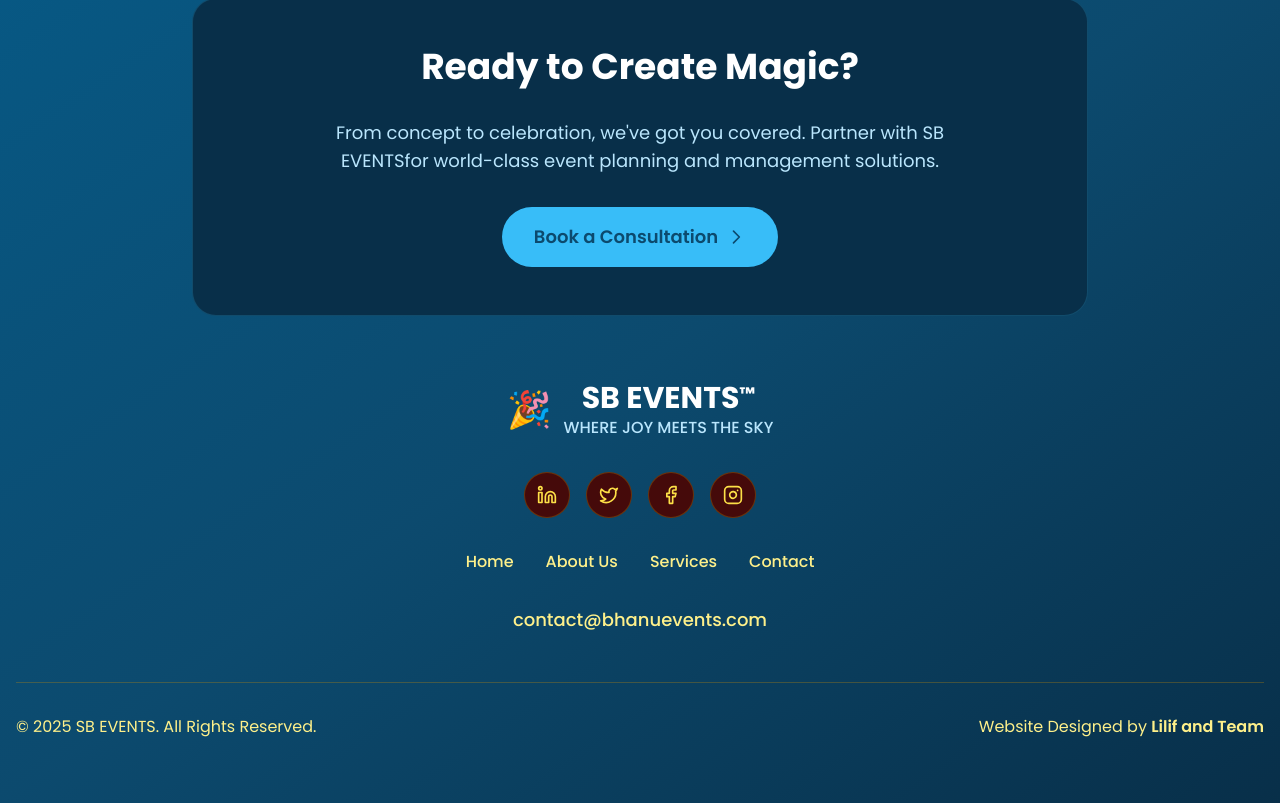
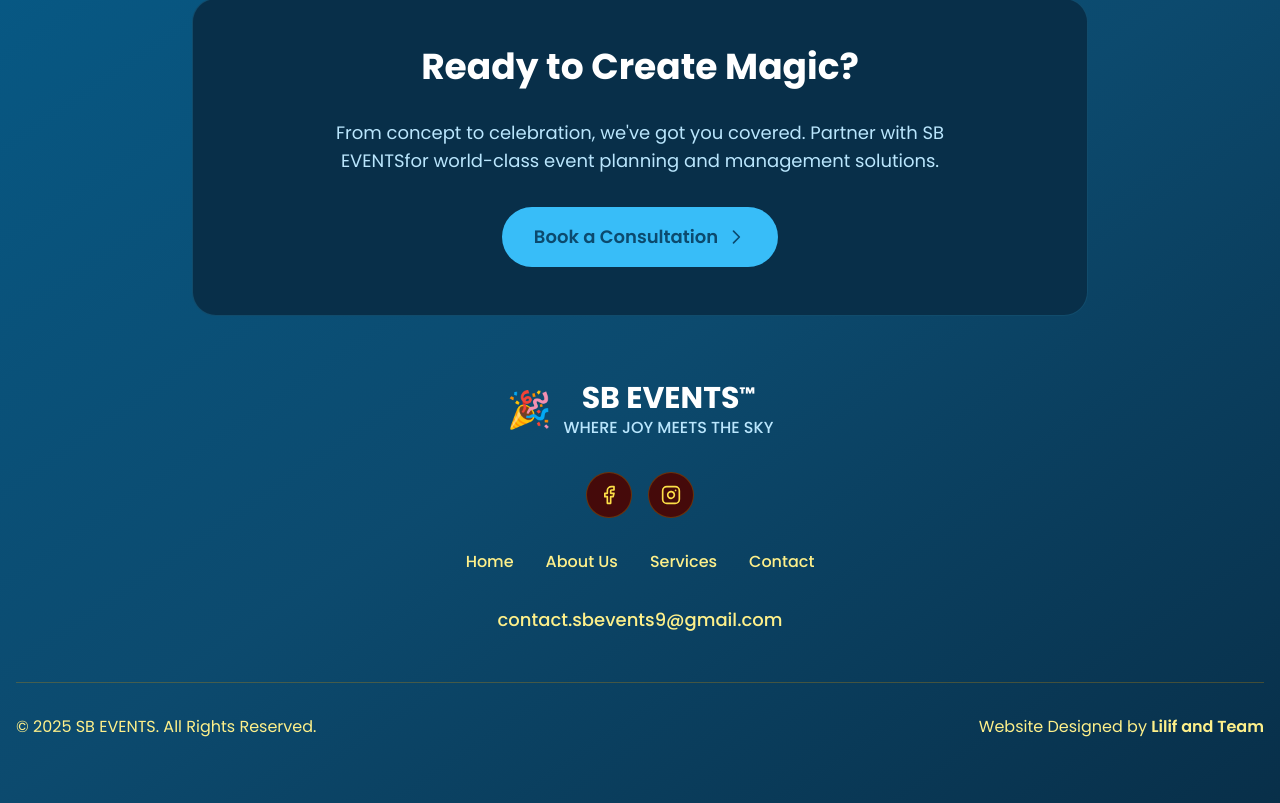
Before and after one commit to teamprojects2489-a11y/Bhanu, a React (Vite) app: page /gallery in a window 1280 px wide. Shown: the part 3051-3854 px from the top of the page. Built offline with nearby package versions, Linux system fonts and the light colour scheme.

Commit message:
new commits

```diff
--- a/src/components/CTASection.tsx
+++ b/src/components/CTASection.tsx
@@ -83,7 +83,7 @@ const CTASection: React.FC = () => {
             </motion.a>
 
             <motion.a
-              href="mailto:contact@bhanuevents.com?subject=Event%20Planning%20Inquiry"
+              href="mailto:contact.sbevents9@gmail.com?subject=Event%20Planning%20Inquiry"
               className="bg-gray-600 hover:bg-gray-500 px-8 py-4 rounded-full font-bold text-lg flex items-center space-x-3 transition-all duration-300 shadow-xl"
               whileHover={{ scale: 1.05, y: -2 }}
               whileTap={{ scale: 0.95 }}
--- a/src/components/ClientsCarousel.tsx
+++ b/src/components/ClientsCarousel.tsx
@@ -399,7 +399,7 @@ const ClientsCarousel: React.FC = () => {
                 📞 Let's Talk Business
               </motion.a>
               <motion.a
-                href="mailto:contact@bhanuevents.com"
+                href="mailto:contact.sbevents9@gmail.com"
                 className="bg-white text-purple-600 border-2 border-purple-500 px-8 py-4 rounded-full font-bold hover:bg-purple-50 transition-all duration-300 shadow-lg"
                 whileHover={{ scale: 1.05 }}
                 whileTap={{ scale: 0.95 }}
--- a/src/components/ContactSection.tsx
+++ b/src/components/ContactSection.tsx
@@ -113,7 +113,7 @@ Message: ${formData.message}`;
                 </div>
                 <div>
                   <p className="text-lg font-semibold">Email</p>
-                  <p className="text-purple-200">contact@bhanuevents.com</p>
+                  <p className="text-purple-200">contact.sbevents9@gmail.com</p>
                 </div>
               </div>
 
@@ -140,7 +140,7 @@ Message: ${formData.message}`;
               </a>
 
               <a
-                href="mailto:contact@bhanuevents.com?subject=Bhanu%20Events%20Inquiry"
+                href="mailto:?subject=Bhanu%20Events%20Inquiry"
                 className="block w-full bg-blue-500 hover:bg-blue-600 text-center py-3 px-6 rounded-full font-semibold transition-all duration-300 transform hover:scale-105"
               >
                 ✉️ Send Email
--- a/src/components/FAQSection.tsx
+++ b/src/components/FAQSection.tsx
@@ -15,8 +15,8 @@ const FAQSection: React.FC = () => {
       answer: "Our packages include venue decoration, activity coordination, entertainment arrangements, vendor management, timeline planning, and on-site event coordination. We customize each package based on your specific needs and budget requirements."
     },
     {
-      question: "Do you provide services outside Mumbai?",
-      answer: "Yes, we provide services in Mumbai and surrounding areas within a 100km radius. For locations outside our standard service area, additional travel charges may apply. We're happy to discuss destination events on a case-by-case basis."
+      question: "Do you provide services outside Banglore?",
+      answer: "Yes, we provide services in Banglore and surrounding areas. For locations outside our standard service area, additional travel charges may apply. We're happy to discuss destination events on a case-by-case basis."
     },
     {
       question: "Can you work within my budget?",
@@ -41,8 +41,13 @@ const FAQSection: React.FC = () => {
   ];
 
   const toggleFAQ = (index: number) => {
-    setOpenIndex(openIndex === index ? null : index);
+   setOpenIndex(openIndex === index ? null : index);
+
   };
+  console.log('====================================');
+  console.log(openIndex);
+  console.log('====================================');
+
 
   return (
     <section className="py-20 bg-gradient-to-br from-blue-50 via-indigo-50 to-purple-50 relative overflow-hidden">
@@ -183,7 +188,7 @@ const FAQSection: React.FC = () => {
             </p>
             <div className="flex flex-col sm:flex-row gap-4 justify-center">
               <motion.a
-                href="tel:+919876543210"
+                href="tel:+918310124421"
                 className="bg-yellow-500 hover:bg-yellow-600 text-white px-6 py-3 rounded-full font-bold transition-all duration-300 transform hover:scale-105 shadow-lg text-center"
                 whileHover={{ scale: 1.05 }}
                 whileTap={{ scale: 0.95 }}
@@ -191,7 +196,7 @@ const FAQSection: React.FC = () => {
                 📞 Call Us Now
               </motion.a>
               <motion.a
-                href="https://wa.me/919876543210?text=Hi%20Bhanu%20Events%2C%20I%20have%20some%20questions%20about%20your%20services"
+                href="https://wa.me/918310124421?text=Hi%20Bhanu%20Events%2C%20I%20have%20some%20questions%20about%20your%20services"
                 target="_blank"
                 rel="noopener noreferrer"
                 className="bg-green-600 hover:bg-green-700 text-white px-6 py-3 rounded-full font-bold transition-all duration-300 transform hover:scale-105 shadow-lg text-center"
--- a/src/components/Footer.tsx
+++ b/src/components/Footer.tsx
@@ -12,10 +12,8 @@ const Footer: React.FC = () => {
   ];
 
   const socialLinks = [
-    { icon: <Linkedin className="w-5 h-5" />, href: "#", label: "LinkedIn" },
-    { icon: <Twitter className="w-5 h-5" />, href: "#", label: "Twitter" },
     { icon: <Facebook className="w-5 h-5" />, href: "#", label: "Facebook" },
-    { icon: <Instagram className="w-5 h-5" />, href: "#", label: "Instagram" }
+    { icon: <Instagram className="w-5 h-5" />, href: "https://www.instagram.com/sri__lekha__na/", label: "Instagram" }
   ];
 
   return (
@@ -39,7 +37,9 @@ const Footer: React.FC = () => {
            SB EVENTSfor world-class event planning and management solutions.
           </p>
             <motion.a
-            href="tel:+919876543210"
+              href="https://wa.me/918310124421?text=Hi%20we%20are%20interested%20to%20know%20more%20details%20more%20about%20Sb%20events%20please%20Give%20us%20time"
+              target="_blank"
+              rel="noopener noreferrer"
               className="inline-flex items-center bg-sky-400 hover:bg-sky-300 text-sky-900 px-8 py-4 rounded-full font-semibold text-lg transition-all duration-300"
               whileHover={{ scale: 1.05 }}
               whileTap={{ scale: 0.95 }}
@@ -49,6 +49,7 @@ const Footer: React.FC = () => {
                 <path strokeLinecap="round" strokeLinejoin="round" strokeWidth={2} d="M9 5l7 7-7 7" />
               </svg>
             </motion.a>
+
         </motion.div>
 
         {/* Main Footer Content */}
@@ -84,6 +85,7 @@ const Footer: React.FC = () => {
               <motion.a
                 key={index}
                 href={social.href}
+                target='_blank'
                 className="bg-red-950 hover:bg-red-800 text-yellow-300 p-3 rounded-full transition-all duration-300 border border-yellow-600/30"
                 whileHover={{ scale: 1.1, y: -2 }}
                 whileTap={{ scale: 0.95 }}
@@ -122,10 +124,10 @@ const Footer: React.FC = () => {
             viewport={{ once: true }}
           >
             <a
-              href="mailto:contact@bhanuevents.com"
+              href="mailto:contact.sbevents9@gmail.com"
               className="text-yellow-200 hover:text-yellow-300 font-medium text-lg transition-colors duration-300"
             >
-              contact@bhanuevents.com
+              contact.sbevents9@gmail.com
             </a>
           </motion.div>
 
--- a/src/components/PricingSection.tsx
+++ b/src/components/PricingSection.tsx
@@ -3,7 +3,6 @@ import { motion } from 'framer-motion';
 import { Check, Star, Crown, Gift, Sparkles } from 'lucide-react';
 
 const PricingSection: React.FC = () => {
-  const [selectedPlan, setSelectedPlan] = useState('premium');
 
   const pricingPlans = [
     {
@@ -210,18 +209,7 @@ const PricingSection: React.FC = () => {
                     ))}
                   </ul>
 
-                  <motion.button
-                    onClick={() => setSelectedPlan(plan.id)}
-                    className={`w-full py-4 px-6 rounded-full font-bold text-lg transition-all duration-300 ${
-                      selectedPlan === plan.id
-                        ? `bg-gradient-to-r ${plan.color} text-white shadow-lg`
-                        : 'bg-gray-100 text-gray-700 hover:bg-gray-200'
-                    }`}
-                    whileHover={{ scale: 1.02 }}
-                    whileTap={{ scale: 0.98 }}
-                  >
-                    {selectedPlan === plan.id ? '✅ Selected' : 'Choose This Plan'}
-                  </motion.button>
+
                 </div>
               </div>
 
--- a/src/pages/Contact.tsx
+++ b/src/pages/Contact.tsx
@@ -14,8 +14,8 @@ const Contact: React.FC = () => {
     {
       icon: <Mail className="w-6 h-6" />,
       title: "Email",
-      details: ["contact@bhanuevents.com", "info@bhanuevents.com"],
-      action: "mailto:contact@bhanuevents.com"
+      details: ["contact.sbevents9@gmail.com", "info@bhanuevents.com"],
+      action: "mailto:contact.sbevents9@gmail.com"
     },
     {
       icon: <MapPin className="w-6 h-6" />,
```
Lines whose indentation alone changed are shown as unchanged.
